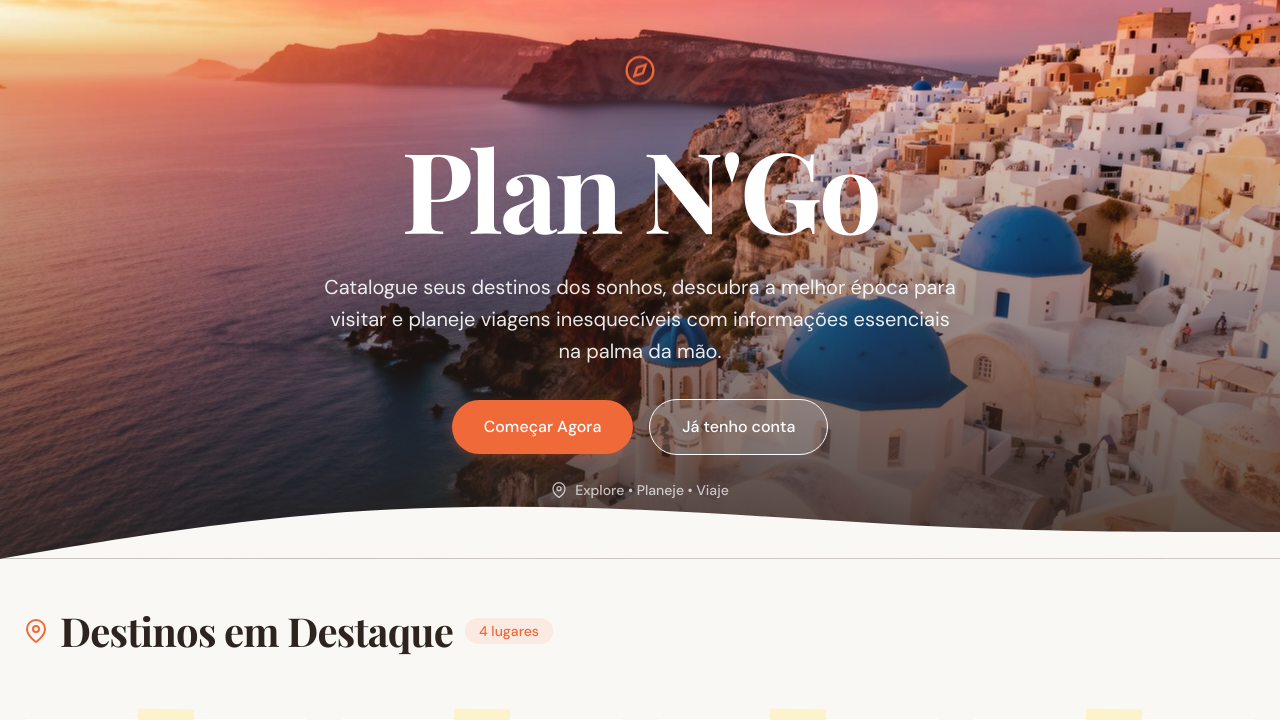
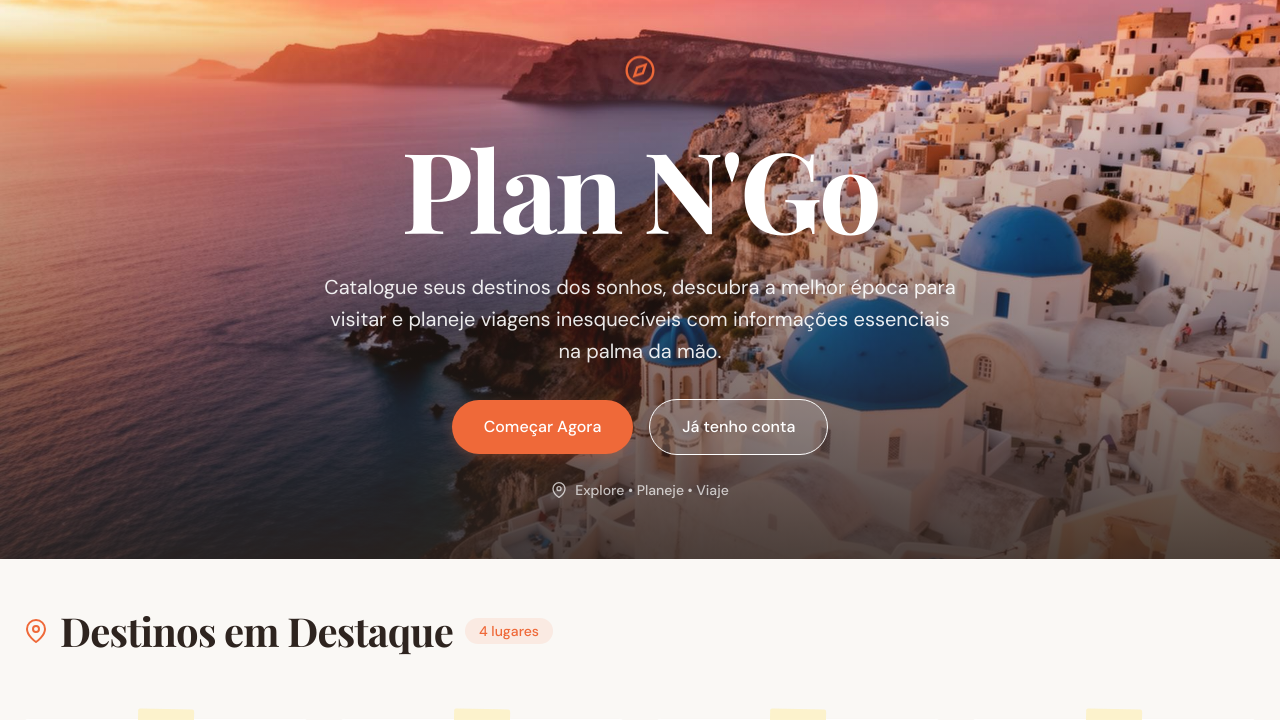
Before and after one commit to jonassonjp/plan-n-go, a Django app: page / in a window 1280 px wide. Shown: the part 66-786 px from the top of the page. Run offline with Django 5.2, Linux system fonts and the light colour scheme; data comes from the database, SQL or seed files in the repository; some web fonts are replaced.

Commit message:
fix: remove wave decorativa do hero da landing page

```diff
--- a/templates/plango/index.html
+++ b/templates/plango/index.html
@@ -68,13 +68,7 @@
       Explore • Planeje • Viaje
     </div>
   </div>
-  <div class="hero__wave">
-    <svg viewBox="0 0 1440 120" fill="none" xmlns="http://www.w3.org/2000/svg"
-      preserveAspectRatio="none">
-      <path d="M0 120L60 110C120 100 240 80 360 70C480 60 600 60 720 65C840 70 960 80 1080 85C1200 90 1320 90 1380 90L1440 90V120H1380C1320 120 1200 120 1080 120C960 120 840 120 720 120C600 120 480 120 360 120C240 120 120 120 60 120H0Z"
-        fill="hsl(35,33%,97%)"/>
-    </svg>
-  </div>
+
 </section>
 
 <!-- DESTINOS EM DESTAQUE -->
```
